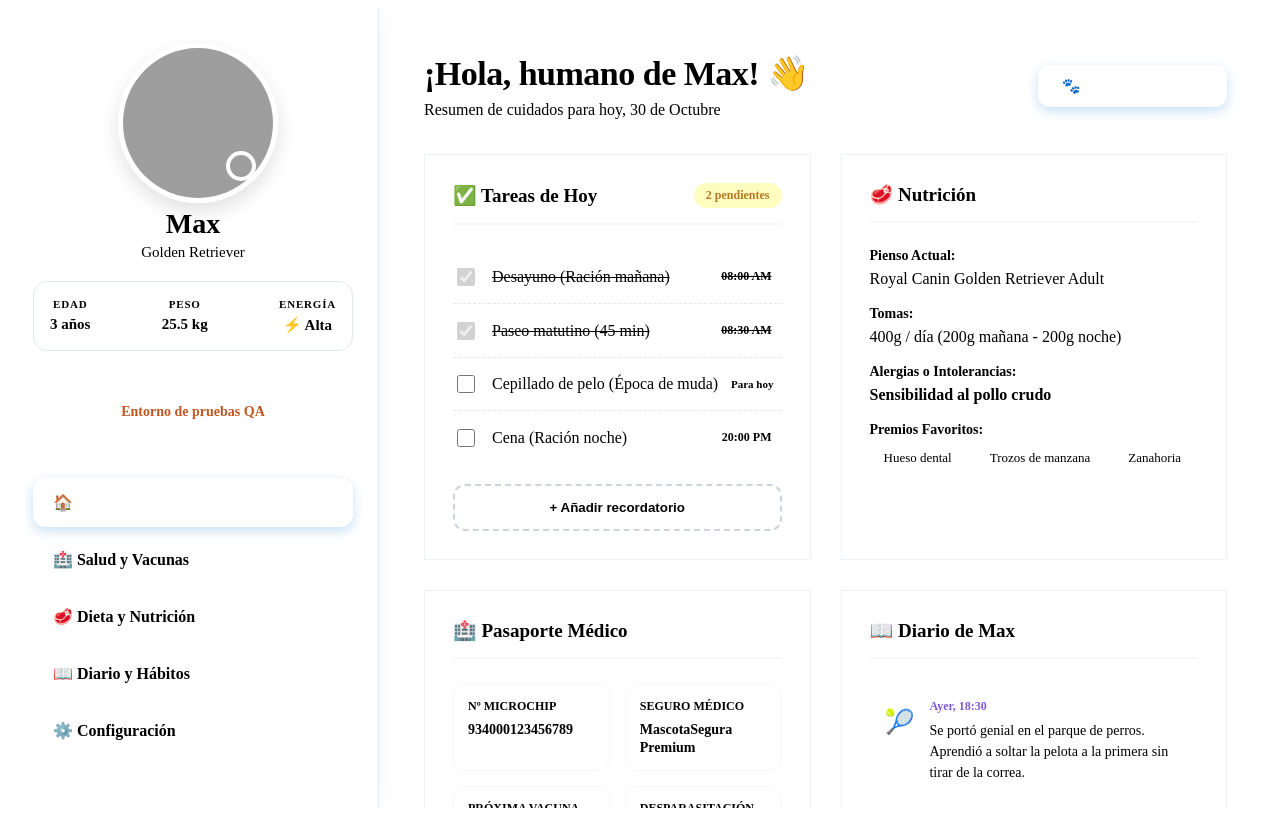
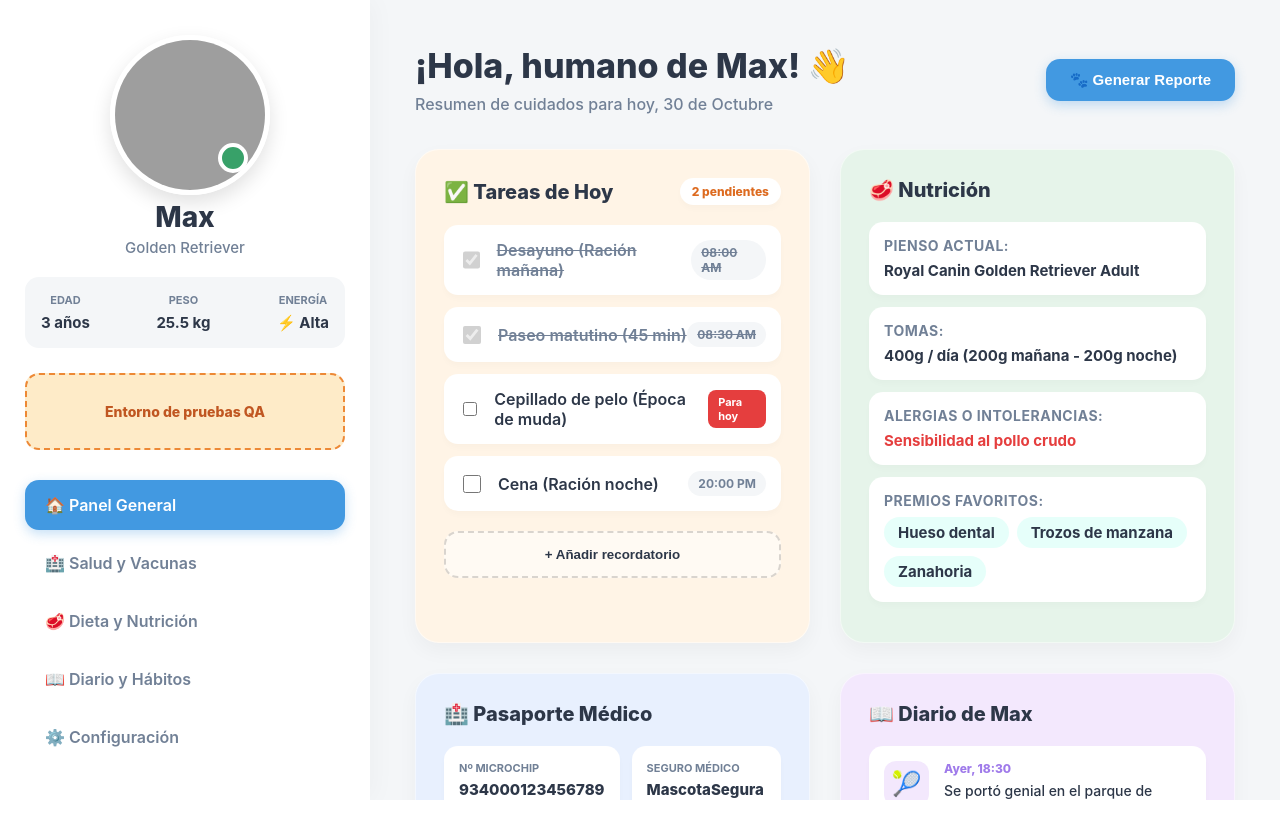
Before and after one commit to pedrofernandezmoyano/practica-entornos, an Angular app: page / in a window 1280 px wide. Built offline with nearby package versions, Linux system fonts and the light colour scheme; grey boxes are pictures that could not be loaded.

Commit message:
correcion uat

```diff
--- a/src/app/inicio/inicio.css
+++ b/src/app/inicio/inicio.css
@@ -1,37 +1,39 @@
-/* Variables de Color Mejoradas */
-:root {
-  --bg-app: #f0f4f8;
-  --bg-card: #ffffff;
-  --text-main: #2d3748;
-  --text-muted: #718096;
+/* Variables de Color (Paleta Colorida y Amigable) */
+:host {
+  /* Fondos generales */
+  --bg-app: #f4f6f8;
+  --bg-sidebar: #ffffff;
 
   /* Colores de Entorno QA */
   --qa-orange: #ed8936;
   --qa-orange-light: #feebc8;
 
-  /* Paleta de la App */
+  /* Fondos Pastel para las Tarjetas */
+  --card-daily: #fff4e6;
+  --card-food: #e6f4ea;
+  --card-medical: #e8f0fe;
+  --card-journal: #f3e8fd;
+
+  /* Textos y Acentos */
+  --text-main: #2d3748;
+  --text-muted: #718096;
   --primary: #4299e1;
   --primary-hover: #3182ce;
-  --success: #48bb78;
-  --success-light: #f0fff4;
-  --warning: #ecc94b;
-  --danger: #f56565;
-  --danger-light: #fff5f5;
+  --success: #38a169;
+  --danger: #e53e3e;
 
-  /* Temáticas de Tarjetas */
-  --card-food: #f0fff4; /* Verde muy suave */
-  --card-medical: #ebf8ff; /* Azul muy suave */
-  --card-journal: #faf5ff; /* Morado muy suave */
-
-  --border-radius: 20px;
-  --shadow-sm: 0 2px 4px rgba(0,0,0,0.02);
-  --shadow-md: 0 10px 25px rgba(0,0,0,0.05);
-  --shadow-hover: 0 15px 35px rgba(0,0,0,0.1);
+  --border-radius: 24px;
+  --inner-radius: 14px;
+  --shadow-sm: 0 4px 6px rgba(0,0,0,0.02);
+  --shadow-md: 0 8px 20px rgba(0,0,0,0.04);
+  --shadow-hover: 0 12px 25px rgba(0,0,0,0.08);
 }
 
-body {
-  margin: 0;
-  padding: 0;
+.petfil-dashboard {
+  display: flex;
+  height: 100vh;
+  overflow: hidden;
+  /* Aplicamos el fondo y tipografía directamente al contenedor principal */
   background-color: var(--bg-app);
   font-family: 'Inter', 'Segoe UI', Roboto, Helvetica, sans-serif;
   color: var(--text-main);
@@ -46,13 +48,12 @@ body {
 /* --- SIDEBAR --- */
 .pet-sidebar {
   width: 320px;
-  background: var(--bg-card);
+  background: var(--bg-sidebar);
   padding: 35px 25px;
   display: flex;
   flex-direction: column;
-  box-shadow: 2px 0 20px rgba(0,0,0,0.04);
+  box-shadow: 4px 0 24px rgba(0,0,0,0.03);
   z-index: 10;
-  border-right: 1px solid #e2e8f0;
 }
 
 .pet-card {
@@ -72,14 +73,12 @@ body {
   height: 100%;
   border-radius: 50%;
   object-fit: cover;
-  border: 5px solid #fff;
+  border: 5px solid white;
   box-shadow: 0 8px 20px rgba(0,0,0,0.12);
   transition: transform 0.3s ease;
 }
 
-.pet-photo:hover {
-  transform: scale(1.05);
-}
+.pet-photo:hover { transform: scale(1.05); }
 
 .pet-status {
   position: absolute;
@@ -96,7 +95,6 @@ body {
   margin: 0 0 4px 0;
   font-size: 28px;
   font-weight: 800;
-  color: var(--text-main);
 }
 
 .pet-breed {
@@ -110,55 +108,32 @@ body {
   display: flex;
   justify-content: space-between;
   background: var(--bg-app);
-  border-radius: 14px;
+  border-radius: var(--inner-radius);
   padding: 16px;
-  border: 1px solid #e2e8f0;
 }
 
-.stat-box {
-  display: flex;
-  flex-direction: column;
-}
-
-.stat-label {
-  font-size: 11px;
-  color: var(--text-muted);
-  text-transform: uppercase;
-  letter-spacing: 0.8px;
-  font-weight: 700;
-}
-
-.stat-value {
-  font-size: 15px;
-  font-weight: 700;
-  margin-top: 6px;
-  color: var(--text-main);
-}
+.stat-box { display: flex; flex-direction: column; }
+.stat-label { font-size: 11px; color: var(--text-muted); text-transform: uppercase; font-weight: 700; }
+.stat-value { font-size: 15px; font-weight: 700; margin-top: 6px; }
 
 /* Indicador Entorno QA */
 .entorno-indicador {
   background-color: var(--qa-orange-light);
   color: #c05621;
   padding: 14px;
-  border-radius: 12px;
-  font-weight: 700;
+  border-radius: var(--inner-radius);
+  font-weight: 800;
   text-align: center;
   margin-bottom: 30px;
   border: 2px dashed var(--qa-orange);
   font-size: 14px;
-  box-shadow: var(--shadow-sm);
 }
 
-.pet-nav ul {
-  list-style: none;
-  padding: 0;
-  margin: 0;
-}
-
+.pet-nav ul { list-style: none; padding: 0; margin: 0; }
 .pet-nav li {
   padding: 15px 20px;
   margin-bottom: 8px;
-  border-radius: 12px;
+  border-radius: var(--inner-radius);
   cursor: pointer;
   color: var(--text-muted);
   font-weight: 600;
@@ -167,17 +142,8 @@ body {
   align-items: center;
   gap: 12px;
 }
-
-.pet-nav li:hover {
-  background: var(--bg-app);
-  transform: translateX(5px);
-}
-
-.pet-nav li.active {
-  background: var(--primary);
-  color: white;
-  box-shadow: 0 4px 12px rgba(66, 153, 225, 0.3);
-}
+.pet-nav li:hover { background: var(--bg-app); transform: translateX(5px); }
+.pet-nav li.active { background: var(--primary); color: white; box-shadow: 0 4px 12px rgba(66, 153, 225, 0.3); }
 
 /* --- MAIN CONTENT --- */
 .pet-main-content {
@@ -192,38 +158,22 @@ body {
   align-items: center;
   margin-bottom: 35px;
 }
-
-.dashboard-header h1 {
-  margin: 0 0 8px 0;
-  font-size: 34px;
-  font-weight: 800;
-  letter-spacing: -0.5px;
-}
-
-.date-display {
-  margin: 0;
-  color: var(--text-muted);
-  font-size: 16px;
-  font-weight: 500;
-}
+.dashboard-header h1 { margin: 0 0 8px 0; font-size: 34px; font-weight: 800; }
+.date-display { margin: 0; color: var(--text-muted); font-size: 16px; font-weight: 500; }
 
 .btn-primary {
   background: var(--primary);
   color: white;
   border: none;
   padding: 12px 24px;
-  border-radius: 12px;
+  border-radius: var(--inner-radius);
   font-weight: 700;
   font-size: 15px;
   cursor: pointer;
   box-shadow: 0 4px 12px rgba(66, 153, 225, 0.3);
   transition: all 0.2s;
 }
-
-.btn-primary:hover {
-  background: var(--primary-hover);
-  transform: translateY(-2px);
-}
+.btn-primary:hover { background: var(--primary-hover); transform: translateY(-2px); }
 
 /* Grilla de Tarjetas */
 .dashboard-grid {
@@ -233,278 +183,94 @@ body {
 }
 
 .card {
-  background: var(--bg-card);
   border-radius: var(--border-radius);
   padding: 28px;
   box-shadow: var(--shadow-md);
   transition: transform 0.3s ease, box-shadow 0.3s ease;
-  border: 1px solid #edf2f7;
+  border: 1px solid rgba(255,255,255,0.5);
 }
+.card:hover { transform: translateY(-5px); box-shadow: var(--shadow-hover); }
 
-.card:hover {
-  transform: translateY(-5px);
-  box-shadow: var(--shadow-hover);
-}
-
-/* Tematización suave de tarjetas */
-.food-pref { background: linear-gradient(145deg, #ffffff, var(--card-food)); }
-.medical-passport { background: linear-gradient(145deg, #ffffff, var(--card-medical)); }
-.journal { background: linear-gradient(145deg, #ffffff, var(--card-journal)); }
+/* Asignación de colores por sección */
+.daily-care { background-color: var(--card-daily); }
+.food-pref { background-color: var(--card-food); }
+.medical-passport { background-color: var(--card-medical); }
+.journal { background-color: var(--card-journal); }
 
 .card-header {
   display: flex;
   justify-content: space-between;
   align-items: center;
-  margin-bottom: 25px;
-  border-bottom: 2px solid rgba(0,0,0,0.03);
-  padding-bottom: 15px;
+  margin-bottom: 20px;
+}
+.card h3 { margin: 0; font-size: 20px; font-weight: 800; color: var(--text-main); }
+.badge-warning { background: white; color: #dd6b20; padding: 6px 12px; border-radius: 20px; font-size: 12px; font-weight: 800; box-shadow: var(--shadow-sm); }
+
+/* Burbujas Blancas (Elementos interiores) */
+.task, .info-row, .medical-item, .vet-contact, .entry {
+  background: white;
+  border-radius: var(--inner-radius);
+  padding: 15px;
+  margin-bottom: 12px;
+  box-shadow: var(--shadow-sm);
+  border: none;
 }
 
-.card h3 {
-  margin: 0;
-  font-size: 19px;
-  font-weight: 700;
-}
-
-.badge {
-  padding: 5px 12px;
-  border-radius: 20px;
-  font-size: 12px;
-  font-weight: 700;
-}
-.badge-warning { background: #fefcbf; color: #b7791f; }
-
-/* Lista Tareas */
-.task-list {
-  list-style: none;
-  padding: 0;
-  margin: 0 0 20px 0;
-}
-
-.task {
-  display: flex;
-  justify-content: space-between;
-  align-items: center;
-  padding: 14px 0;
-  border-bottom: 1px dashed #e2e8f0;
-}
-
-.task:last-child { border-bottom: none; }
-
-.task label {
-  display: flex;
-  align-items: center;
-  gap: 14px;
-  cursor: pointer;
-  font-weight: 500;
-}
-
-.task input[type="checkbox"] {
-  width: 18px;
-  height: 18px;
-  accent-color: var(--success);
-}
-
-.task.completed span {
-  text-decoration: line-through;
-  color: var(--text-muted);
-}
-
-.time-log {
-  font-size: 12px;
-  color: var(--text-muted);
-  background: var(--bg-app);
-  padding: 5px 10px;
-  border-radius: 20px;
-  font-weight: 600;
-}
-
-.tag-urgent {
-  font-size: 11px;
-  color: var(--danger);
-  background: var(--danger-light);
-  padding: 4px 8px;
-  border-radius: 8px;
-  font-weight: 700;
-}
+/* Ajustes específicos de listas */
+.task-list { list-style: none; padding: 0; margin: 0 0 20px 0; }
+.task { display: flex; justify-content: space-between; align-items: center; }
+.task label { display: flex; align-items: center; gap: 14px; cursor: pointer; font-weight: 600; }
+.task input[type="checkbox"] { width: 18px; height: 18px; accent-color: var(--success); }
+.task.completed span { text-decoration: line-through; color: var(--text-muted); }
+.time-log { font-size: 12px; color: var(--text-muted); background: var(--bg-app); padding: 5px 10px; border-radius: 20px; font-weight: 700; }
+.tag-urgent { font-size: 11px; color: white; background: var(--danger); padding: 5px 10px; border-radius: 8px; font-weight: 700; }
 
 .btn-add {
-  width: 100%;
-  padding: 14px;
-  border: 2px dashed #cbd5e0;
-  background: transparent;
-  color: var(--text-muted);
-  border-radius: 12px;
-  cursor: pointer;
-  font-weight: 700;
-  transition: 0.2s;
+  width: 100%; padding: 14px; border: 2px dashed rgba(0,0,0,0.15); background: rgba(255,255,255,0.5);
+  color: var(--text-main); border-radius: var(--inner-radius); cursor: pointer; font-weight: 700; transition: 0.2s;
 }
-
-.btn-add:hover {
-  background: var(--bg-app);
-  color: var(--text-main);
-  border-color: #a0aec0;
-}
+.btn-add:hover { background: white; }
 
 /* Info Comida */
-.info-row {
-  margin-bottom: 18px;
-}
-.info-row strong {
-  display: block;
-  margin-bottom: 6px;
-  color: var(--text-main);
-  font-size: 14px;
-}
-.info-row span {
-  color: var(--text-muted);
-  font-weight: 500;
-}
-.text-danger { color: var(--danger) !important; font-weight: 600 !important; }
-
-.tags {
-  display: flex;
-  gap: 10px;
-  flex-wrap: wrap;
-  margin-top: 5px;
-}
-.tag-green {
-  background: var(--success-light);
-  color: #276749;
-  padding: 6px 14px;
-  border-radius: 20px;
-  font-size: 13px;
-  font-weight: 600;
-}
+.info-row strong { display: block; margin-bottom: 6px; font-size: 14px; color: var(--text-muted); text-transform: uppercase; letter-spacing: 0.5px;}
+.info-row span { font-weight: 700; font-size: 15px; color: var(--text-main); }
+.text-danger { color: var(--danger) !important; }
+.tags { display: flex; gap: 8px; flex-wrap: wrap; margin-top: 8px; }
+.tag-green { background: #e6fffa; color: #234e52; padding: 6px 14px; border-radius: 20px; font-size: 12px; font-weight: 700; }
 
 /* Pasaporte */
-.medical-grid {
-  display: grid;
-  grid-template-columns: 1fr 1fr;
-  gap: 15px;
-  margin-bottom: 25px;
-}
-.medical-item {
-  background: rgba(255,255,255,0.6);
-  padding: 14px;
-  border-radius: 12px;
-  border: 1px solid rgba(0,0,0,0.03);
-}
-.medical-item .label {
-  display: block;
-  font-size: 12px;
-  color: var(--text-muted);
-  margin-bottom: 6px;
-  font-weight: 600;
-  text-transform: uppercase;
-}
-.medical-item .value {
-  font-weight: 700;
-  font-size: 14px;
-  color: var(--text-main);
-}
+.medical-grid { display: grid; grid-template-columns: 1fr 1fr; gap: 12px; margin-bottom: 12px; }
+.medical-item .label { display: block; font-size: 11px; color: var(--text-muted); margin-bottom: 4px; font-weight: 700; text-transform: uppercase;}
+.medical-item .value { font-weight: 800; font-size: 15px; }
 .value.alert { color: var(--danger); }
 .value.success { color: var(--success); }
 
-.vet-contact {
-  background: white;
-  padding: 18px;
-  border-radius: 12px;
-  border-left: 5px solid var(--primary);
-  display: flex;
-  justify-content: space-between;
-  align-items: center;
-  box-shadow: var(--shadow-sm);
-}
-.vet-info h4 { margin: 0 0 6px 0; font-size: 15px; color: var(--text-main);}
-.vet-info p { margin: 0; font-size: 13px; color: var(--text-muted); font-weight: 500;}
-.btn-icon {
-  background: var(--card-medical);
-  border: none;
-  width: 40px;
-  height: 40px;
-  border-radius: 50%;
-  cursor: pointer;
-  font-size: 18px;
-  transition: 0.2s;
-}
-.btn-icon:hover { background: var(--primary); color: white; }
+.vet-contact { display: flex; justify-content: space-between; align-items: center; }
+.vet-info h4 { margin: 0 0 4px 0; font-size: 15px; font-weight: 800;}
+.vet-info p { margin: 0; font-size: 13px; color: var(--text-muted); font-weight: 600;}
+.btn-icon { background: var(--card-medical); border: none; width: 45px; height: 45px; border-radius: 50%; cursor: pointer; font-size: 20px; transition: 0.2s;}
+.btn-icon:hover { background: var(--primary); color: white; transform: scale(1.1); }
 
 /* Diario */
-.entry {
-  display: flex;
-  gap: 15px;
-  margin-bottom: 20px;
-  background: white;
-  padding: 15px;
-  border-radius: 12px;
-  box-shadow: var(--shadow-sm);
-}
-.entry-icon {
-  font-size: 24px;
-  background: var(--bg-app);
-  width: 45px;
-  height: 45px;
-  display: flex;
-  align-items: center;
-  justify-content: center;
-  border-radius: 12px;
-}
-.entry-date {
-  font-size: 12px;
-  font-weight: 700;
-  color: #805ad5; /* Tono morado */
-  margin-bottom: 6px;
-}
-.entry-content {
-  font-size: 14px;
-  color: var(--text-muted);
-  line-height: 1.5;
-  font-weight: 500;
-}
+.entry { display: flex; gap: 15px; align-items: flex-start;}
+.entry-icon { font-size: 24px; background: var(--card-journal); width: 45px; height: 45px; display: flex; align-items: center; justify-content: center; border-radius: 12px; flex-shrink: 0;}
+.entry-date { font-size: 12px; font-weight: 800; color: #9f7aea; margin-bottom: 4px; }
+.entry-content { font-size: 14px; color: var(--text-main); font-weight: 500; line-height: 1.5; }
 
-.add-entry {
-  display: flex;
-  gap: 12px;
-  margin-top: 25px;
-}
-.add-entry input {
-  flex: 1;
-  padding: 14px 20px;
-  border: 1px solid #e2e8f0;
-  border-radius: 25px;
-  outline: none;
-  font-family: inherit;
-  font-weight: 500;
-  transition: 0.2s;
-}
-.add-entry input:focus {
-  border-color: var(--primary);
-  box-shadow: 0 0 0 3px rgba(66, 153, 225, 0.2);
-}
-.add-entry .btn-send {
-  background: var(--text-main);
-  color: white;
-  border: none;
-  padding: 0 25px;
-  border-radius: 25px;
-  cursor: pointer;
-  font-weight: 700;
-  transition: 0.2s;
-}
-.add-entry .btn-send:hover { background: #1a202c; transform: translateY(-2px); }
+.add-entry { display: flex; gap: 12px; margin-top: 20px; }
+.add-entry input { flex: 1; padding: 14px 20px; border: none; border-radius: 25px; font-weight: 600; box-shadow: inset 0 2px 4px rgba(0,0,0,0.03); outline: none;}
+.add-entry input:focus { box-shadow: 0 0 0 3px rgba(159, 122, 234, 0.3); }
+.add-entry .btn-send { background: #805ad5; color: white; border: none; padding: 0 25px; border-radius: 25px; cursor: pointer; font-weight: 800; transition: 0.2s;}
+.add-entry .btn-send:hover { background: #6b46c1; transform: translateY(-2px); }
 
 /* Responsive */
-@media (max-width: 1200px) {
-  .dashboard-grid { grid-template-columns: 1fr; }
-}
+@media (max-width: 1200px) { .dashboard-grid { grid-template-columns: 1fr; } }
 @media (max-width: 768px) {
   .petfil-dashboard { flex-direction: column; overflow: auto; }
-  .pet-sidebar { width: auto; flex-direction: row; flex-wrap: wrap; justify-content: center; padding: 25px; border-right: none; border-bottom: 1px solid #e2e8f0;}
+  .pet-sidebar { width: auto; flex-direction: row; flex-wrap: wrap; justify-content: center; padding: 25px;}
   .pet-card { margin-bottom: 20px; width: 100%;}
   .pet-nav { width: 100%; overflow-x: auto;}
   .pet-nav ul { display: flex; gap: 10px;}
   .pet-nav li { white-space: nowrap; }
-  .pet-main-content { padding: 25px; }
-  .dashboard-header { flex-direction: column; align-items: flex-start; gap: 15px;}
+  .pet-main-content { padding: 20px; }
 }
--- a/src/app/inicio/inicio.ts
+++ b/src/app/inicio/inicio.ts
@@ -1,9 +1,9 @@
 import { Component } from '@angular/core';
 
 @Component({
-  imports: [],
-  selector: 'app-inicio',
-  styleUrl: './inicio.css',
+  selector: 'app-inicio', // o el selector que tuvieras
+  standalone: true,
   templateUrl: './inicio.html',
+  styleUrl: './inicio.css' // Importante que apunte al CSS correcto
 })
 export class Inicio {}
--- a/src/styles.css
+++ b/src/styles.css
@@ -1 +1,5 @@
 /* You can add global styles to this file, and also import other style files */
+body {
+  margin: 0;
+  padding: 0;
+}
```
